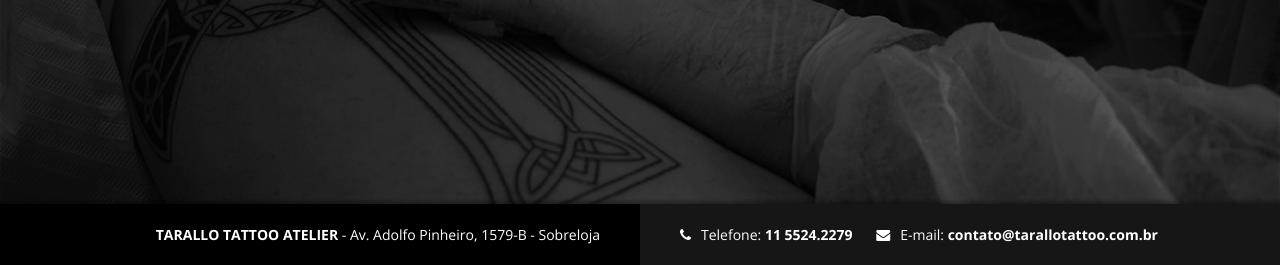
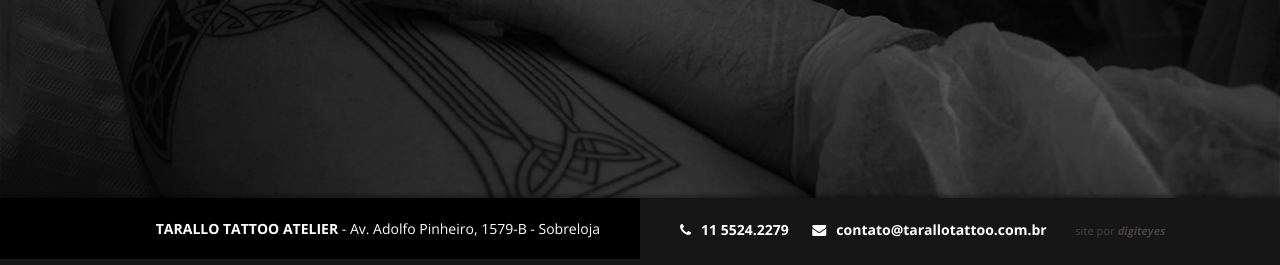
Before and after one commit to thiagovilaca/thiagovilaca.github.io, a plain HTML site: page tarallo/index.html in a window 1280 px wide. Shown: the part 535-800 px from the top of the page. Drawn offline with nearby package versions, Linux system fonts and the light colour scheme; some packages are replaced by stand-ins of ours.

Commit message:
digiteyes

```diff
--- a/tarallo/css/custom.css
+++ b/tarallo/css/custom.css
@@ -51,10 +51,27 @@ p {
 	text-align: justify;
 }
 
+.digiteyes, .digiteyes a {
+	color:#484343;
+}
+.digiteyes {
+	font-size:.8em;
+	margin-left:20px;
+	padding:5px;
+	display: inline-block;
+    vertical-align: middle;
+}
+.digiteyes a {
+	font-style:italic;
+	font-weight:bold;
+	padding-bottom:2px;
+}
+
+
 #footer {
 	background-image: url('../img/bg-footer.png');
 	background-repeat: no-repeat;
-	background-position: right center;
+	background-position: center center;
 }
 
 @media only screen and (max-width: 992px) {
--- a/tarallo/index.html
+++ b/tarallo/index.html
@@ -39,8 +39,10 @@
             <div id="contacts-bar" class="row">
                 <div class="address col-md-6"><strong>TARALLO TATTOO ATELIER </strong>- Av. Adolfo Pinheiro, 1579-B - Sobreloja</div>
                 <div class="other col-md-6">
-                    <span class="contact"><i class="fa fa-phone"></i>Telefone: <strong>11 5524.2279</strong></span>
-                    <span class="contact"><i class="fa fa-envelope"></i>E-mail: <a href="mailto:email@domain.com"><strong>contato@tarallotattoo.com.br</strong></a></span>
+                    <span class="contact"><i class="fa fa-phone"></i><strong>11 5524.2279</strong></span>
+                    <span class="contact"><i class="fa fa-envelope"></i><a href="mailto:email@domain.com"><strong>contato@tarallotattoo.com.br</strong></a></span>
+                    <span class="digiteyes">site por <a href="#">digiteyes</a></span>
+
                 </div>
             </div>
             <!-- ============ Contacts Bar - END ============ -->
```
